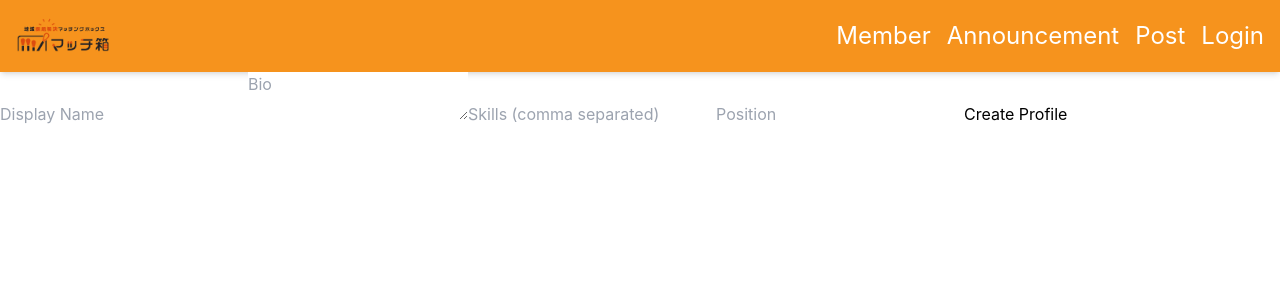
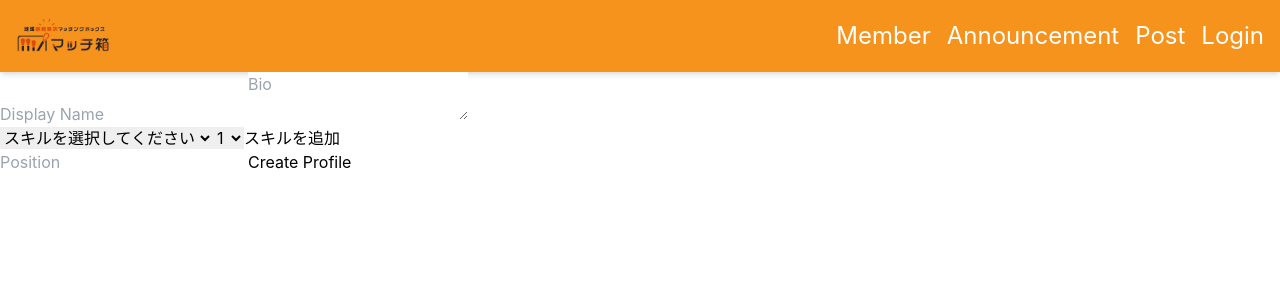
Before and after one commit to Yamamoto1012/kit_hashi5, a React (Create React App) app: page /create-profile in a window 1280 px wide. Shown: the top 300 px of the page. Built offline with nearby package versions, Linux system fonts and the light colour scheme.

Commit message:
skill周りの変更

```diff
--- a/src/components/CreateProfile.jsx
+++ b/src/components/CreateProfile.jsx
@@ -3,12 +3,26 @@ import { useNavigate } from 'react-router-dom';
 import { auth, db } from '../firebase';
 import { doc, setDoc } from 'firebase/firestore';
 
+const skillsOptions = [
+    'プログラミング', 'デザイン', 'プロジェクト管理'
+]
+
 const CreateProfile = () => {
     const navigate = useNavigate();
     const [displayName, setDisplayName] = useState('');
     const [bio, setBio] = useState('');
-    const [skills, setSkills] = useState('');
+    const [skills, setSkills] = useState([]);
+    const [selectedSkill, setSelectedSkill] = useState('');
+    const [skillLevel, setSkillLevel] = useState('1');
     const [position, setPosition] = useState('');
+
+    const addSkill = () => {
+        if (selectedSkill && !skills.some((s) => s.name === selectedSkill)) {
+            setSkills([...skills, { name: selectedSkill, level: skillLevel }]);
+            setSelectedSkill('');
+            setSkillLevel('1');
+        }
+    }
 
     const handleSubmit = async (e) => {
         e.preventDefault();
@@ -16,13 +30,12 @@ const CreateProfile = () => {
 
         if (user) {
             const userProfileRef = doc(db, 'users', user.uid);
-            const skillsArray = skills.split(',').map(skill => skill.trim());
 
             await setDoc(userProfileRef, {
                 uid: user.uid,
                 displayName,
                 bio,
-                skills: skillsArray,
+                skills,
                 position,
                 photoURL: user.photoURL  // Googleアカウントから取得したプロフィール画像URLを保存
             });
@@ -30,6 +43,23 @@ const CreateProfile = () => {
             navigate(`/users/${user.uid}`);
         }
     };
+
+    const skillSelectors = (
+        <div>
+            <select value={selectedSkill} onChange={(e) => setSelectedSkill(e.target.value)}>
+            <option value="">スキルを選択してください</option>
+            {skillsOptions.map((skill, index) => (
+                <option key={index} value={skill}>{skill}</option>
+            ))}
+            </select>
+            <select value={skillLevel} onChange={(e) => setSkillLevel(e.target.value)}>
+            {[1, 2, 3, 4, 5].map((level) => (
+                <option key={level} value={level}>{level}</option>
+            ))}
+            </select>
+            <button type="button" onClick={addSkill}>スキルを追加</button>
+        </div>
+    )
 
     return (
         <form onSubmit={handleSubmit}>
@@ -44,12 +74,7 @@ const CreateProfile = () => {
                 onChange={(e) => setBio(e.target.value)}
                 placeholder="Bio"
             />
-            <input
-                type="text"
-                value={skills}
-                onChange={(e) => setSkills(e.target.value)}
-                placeholder="Skills (comma separated)"
-            />
+            {skillSelectors}
             <input
                 type="text"
                 value={position}
--- a/src/components/EditProfile.jsx
+++ b/src/components/EditProfile.jsx
@@ -3,10 +3,14 @@ import { useNavigate } from "react-router-dom";
 import { auth, db } from "../firebase";
 import { doc, getDoc, updateDoc } from 'firebase/firestore';
 
+const skillsOptions = [
+    'プログラミング', 'デザイン', 'プロジェクト管理'
+]
+
 const EditProfile = () => {
     const [displayName, setDisplayName] = useState('');
     const [bio, setBio] = useState('');
-    const [skills, setSkills] = useState('');
+    const [skills, setSkills] = useState([]);
     const [position, setPosition] = useState('');
     const navigate = useNavigate();
     const user = auth.currentUser;
@@ -19,15 +23,59 @@ const EditProfile = () => {
                 const data = docSnap.data();
                 setDisplayName(data.displayName || ''); // フィールド名を修正
                 setBio(data.bio || '');
-                setSkills(data.skills.join(', ') || ''); // 配列を文字列に変換
+                setSkills(docSnap.data().skills || []);
                 setPosition(data.position || '');
             } else {
                 console.log('No such document!');
             }
         };
-
         fetchUserProfile();
     }, [user.uid]);
+
+    //新しいスキルを追加する関数
+    const addSkill = () => {
+        setSkills([...skills, { name: skillsOptions[0], level: 1 }]);
+    };
+
+    // スキルを更新する関数
+    const updateSkill = (index, newSkill, newLevel) => {
+        const updatedSkills = skills.map((skill, i) => {
+        if (i === index) {
+            return { ...skill, name: newSkill, level: newLevel };
+        }
+        return skill;
+        });
+        setSkills(updatedSkills);
+    };
+
+    // スキルを削除する関数
+    const removeSkill = (index) => {
+        const updatedSkills = skills.filter((_, i) => i !== index);
+        setSkills(updatedSkills);
+    };
+
+    // スキル編集部分の UI
+    const skillEditUI = skills.map((skill, index) => (
+        <div key={index}>
+        <select
+            value={skill.name}
+            onChange={(e) => updateSkill(index, e.target.value, skill.level)}
+        >
+            {skillsOptions.map((option) => (
+            <option key={option} value={option}>{option}</option>
+            ))}
+        </select>
+        <select
+            value={skill.level}
+            onChange={(e) => updateSkill(index, skill.name, e.target.value)}
+        >
+            {[1, 2, 3, 4, 5].map((level) => (
+            <option key={level} value={level}>{level}</option>
+            ))}
+        </select>
+        <button type="button" onClick={() => removeSkill(index)}>削除</button>
+        </div>
+    ));
 
     const handleSubmit = async (e) => {
         e.preventDefault();
@@ -35,7 +83,7 @@ const EditProfile = () => {
         await updateDoc(userProfileRef, {
             displayName,
             bio,
-            skills: skills.split(',').map(skill => skill.trim()), // 文字列を配列に変換
+            skills,
             position,
         });
         navigate(`/users/${user.uid}`);
@@ -55,10 +103,8 @@ const EditProfile = () => {
                     <textarea value={bio} onChange={(e) => setBio(e.target.value)} />
                 </label>
                 <br />
-                <label>
-                    Skills:
-                    <input type="text" value={skills} onChange={(e) => setSkills(e.target.value)} />
-                </label>
+                {skillEditUI}
+                <button type="button" onClick={addSkill}>新しいスキルを追加</button>
                 <br />
                 <label>
                     Position:
--- a/src/components/Profile.jsx
+++ b/src/components/Profile.jsx
@@ -33,7 +33,15 @@ const Profile = () => {
         <div>
           <h1>{userProfile.displayName}</h1>
           <p>{userProfile.bio}</p>
-          <p>{Array.isArray(userProfile.skills) ? userProfile.skills.join(", ") : userProfile.skills}</p>
+          {/* スキルとレベルの表示 */}
+          <div>
+            <h2>スキル</h2>
+            <ul>
+              {userProfile.skills.map((skillObj, index) => (
+                <li key={index}>{`${skillObj.name} (レベル: ${skillObj.level})`}</li>
+              ))}
+            </ul>
+          </div>
           <p>{userProfile.position}</p>
           {auth.currentUser?.uid === userId && (  // ログイン中のユーザーが自分のプロフィールを見ている場合のみ編集ボタンを表示
             <button onClick={handleEdit}>Edit Profile</button>
```
